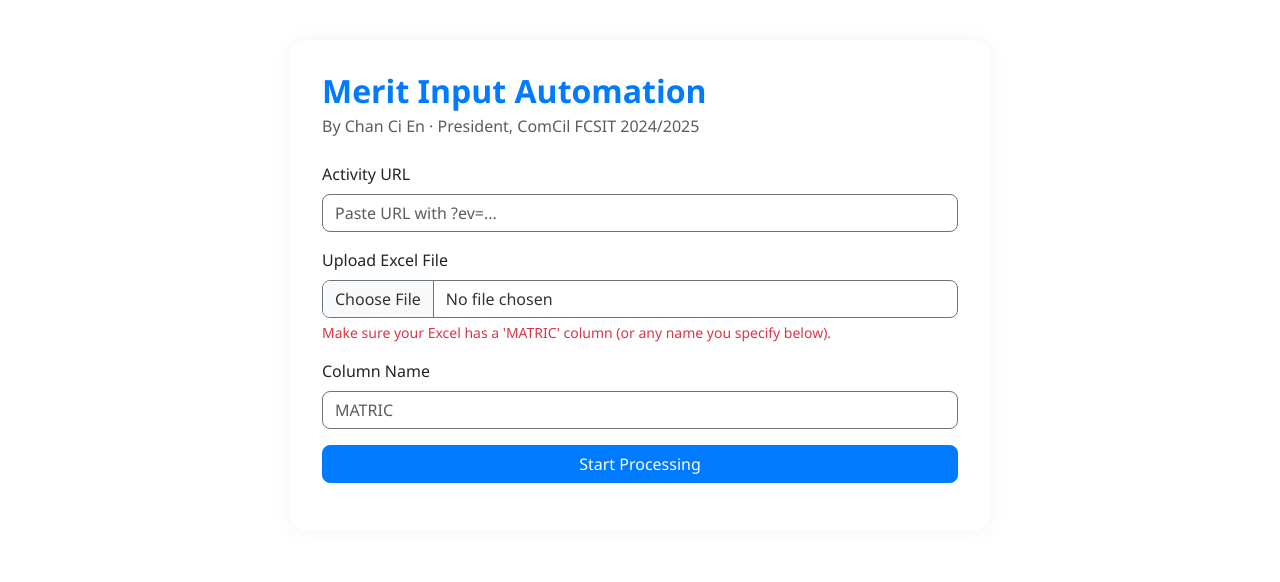
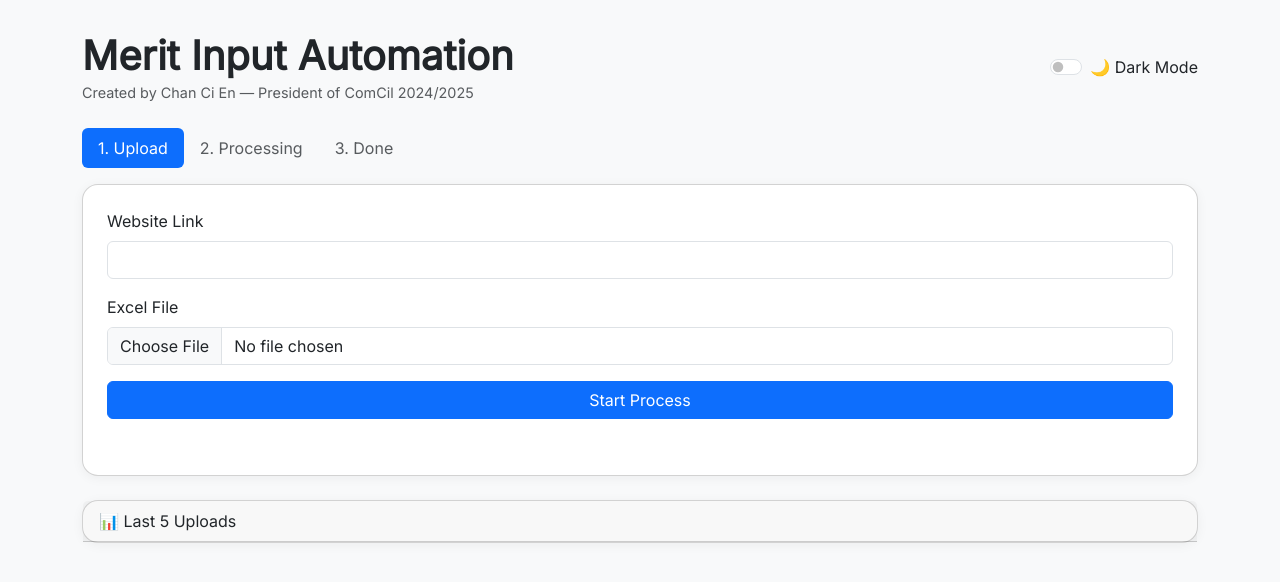
Before and after one commit to Chance3009/auto-key-in-merit, a Flask app: page / in a window 1280 px wide. Shown: the top 582 px of the page. Run offline with Flask 3, Linux system fonts and the light colour scheme; data that the repository does not hold is empty; some libraries are stand-ins or nearby versions.

Commit message:
Change layout

```diff
--- a/app.py
+++ b/app.py
@@ -1,39 +1,84 @@
 from flask import Flask, render_template, request, jsonify
 import pandas as pd
 import requests
+from datetime import datetime
 
-app = Flask(__name__)
+app = Flask(__name__, static_url_path='/static')
+
 progress = 0
 total_count = 0
+history = []  # Store history in memory instead of file
 
 
 def process_data(url, matric_numbers):
     global progress, total_count
     progress = 0
     total_count = len(matric_numbers)
-
+    results = []
     session = requests.Session()
 
     for i, matric in enumerate(matric_numbers):
-        # Simulate the POST request
-        payload = {
-            "user": matric,
-            "login": "Login"
-        }
+        try:
+            # Simulate the POST request
+            payload = {
+                "user": matric.strip(),  # Ensure no whitespace
+                "login": "Login"
+            }
 
-        headers = {
-            "User-Agent": "Mozilla/5.0",
-            "Referer": url,
-            "Content-Type": "application/x-www-form-urlencoded"
-        }
+            headers = {
+                "User-Agent": "Mozilla/5.0 (Windows NT 10.0; Win64; x64) AppleWebKit/537.36 (KHTML, like Gecko) Chrome/91.0.4472.124 Safari/537.36",
+                "Referer": url,
+                "Content-Type": "application/x-www-form-urlencoded",
+                "Accept": "text/html,application/xhtml+xml,application/xml;q=0.9,image/webp,*/*;q=0.8"
+            }
 
-        try:
-            response = session.post(url, data=payload, headers=headers)
-            # You can parse HTML here to detect success/failure (optional)
+            response = session.post(
+                url, data=payload, headers=headers, timeout=10)
+            response.raise_for_status()  # Raise exception for bad status codes
+
+            # Add to results
+            results.append({
+                "matric": matric,
+                "status": "success" if response.status_code == 200 else "failed",
+                "timestamp": datetime.now().isoformat()
+            })
+
+        except requests.exceptions.RequestException as e:
+            print(f"Network error for {matric}: {str(e)}")
+            results.append({
+                "matric": matric,
+                "status": "error",
+                "error": str(e),
+                "timestamp": datetime.now().isoformat()
+            })
         except Exception as e:
-            print(f"Error on {matric}: {e}")
+            print(f"Unexpected error for {matric}: {str(e)}")
+            results.append({
+                "matric": matric,
+                "status": "error",
+                "error": str(e),
+                "timestamp": datetime.now().isoformat()
+            })
 
         progress = (i + 1) / total_count * 100
+
+    return results
+
+
+def update_history(count, results):
+    global history
+    today = datetime.today().strftime('%Y-%m-%d %H:%M:%S')
+    entry = {
+        "date": today,
+        "count": count,
+        "success_count": len([r for r in results if r["status"] == "success"]),
+        "error_count": len([r for r in results if r["status"] == "error"]),
+        "failed_count": len([r for r in results if r["status"] == "failed"])
+    }
+
+    history.insert(0, entry)
+    history = history[:5]  # Keep only last 5 entries
+    return entry
 
 
 @app.route("/")
@@ -54,10 +99,17 @@ def process():
     if column not in df.columns:
         return f"Error: Column '{column}' not found."
 
-    matric_numbers = df[column].dropna().astype(str).str.strip().drop_duplicates().tolist()
-    process_data(url, matric_numbers)
+    matric_numbers = df[column].dropna().astype(
+        str).str.strip().drop_duplicates().tolist()
+    results = process_data(url, matric_numbers)
+    history_entry = update_history(len(matric_numbers), results)
 
-    return jsonify({"status": "success", "message": "Process started!"})
+    return jsonify({
+        "status": "success",
+        "message": "Process started!",
+        "results": results,
+        "history": history  # Send current history with response
+    })
 
 
 @app.route("/progress")
@@ -69,5 +121,10 @@ def get_progress():
     })
 
 
+@app.route("/history")
+def get_history():
+    return jsonify(history)
+
+
 if __name__ == "__main__":
     app.run(host="0.0.0.0", port=5050, debug=True)
--- /dev/null
+++ b/start_command.txt
@@ -0,0 +1 @@
+export PATH="${PATH}:/opt/render/project/.render/chrome/opt/google/chrome"; python app.py
--- a/templates/index.html
+++ b/templates/index.html
@@ -4,147 +4,218 @@
   <meta charset="UTF-8" />
   <meta name="viewport" content="width=device-width, initial-scale=1.0" />
   <title>Merit Input Automation</title>
-    <link href="https://cdn.jsdelivr.net/npm/bootstrap@5.3.0/dist/css/bootstrap.min.css" rel="stylesheet" />
-    <script src="https://cdn.jsdelivr.net/npm/bootstrap@5.3.0/dist/js/bootstrap.bundle.min.js"></script>
+
+  <link href="https://cdn.jsdelivr.net/npm/bootstrap@5.3.0/dist/css/bootstrap.min.css" rel="stylesheet">
+  <link href="https://fonts.googleapis.com/css2?family=Inter&display=swap" rel="stylesheet">
+  <script src="https://code.jquery.com/jquery-3.6.0.min.js"></script>
+  <script src="https://cdnjs.cloudflare.com/ajax/libs/xlsx/0.18.5/xlsx.full.min.js"></script>
+
   <style>
-      :root {
-        --bs-primary: #007bff;
-        --bs-secondary: #6c757d;
-        --bs-body-bg: #ffffff;
-        --bs-body-color: #333333;
+    body {
+      font-family: 'Inter', sans-serif;
+      background-color: #f8f9fa;
+      padding: 2rem;
+    }
+    .card {
+      border-radius: 1rem;
+      box-shadow: 0 2px 12px rgba(0, 0, 0, 0.05);
+    }
+    .dark-mode {
+      background-color: #121212 !important;
+      color: #e0e0e0 !important;
+    }
+    .dark-mode .card,
+    .dark-mode .form-control,
+    .dark-mode .form-select,
+    .dark-mode .nav-link,
+    .dark-mode .form-check-label,
+    .dark-mode .list-group-item,
+    .dark-mode .text-muted {
+      background-color: #1f1f1f !important;
+      color: #e0e0e0 !important;
+      border-color: #444 !important;
     }
 
-      body {
-        background-color: var(--bs-body-bg);
-        color: var(--bs-body-color);
-        font-family: 'Segoe UI', 'Helvetica Neue', sans-serif;
-        padding-top: 40px;
-      }
-
-      .container {
-        max-width: 700px;
-        background: white;
-        padding: 2rem;
-        border-radius: 1rem;
-        box-shadow: 0 0 20px rgba(0, 0, 0, 0.05);
-      }
-
-      h1 {
-        font-size: 2rem;
-        font-weight: 600;
-        color: var(--bs-primary);
-      }
-
-      .form-label {
-        font-weight: 500;
-        color: #212529;
-      }
-
-      input[type='file'],
-      input[type='text'],
-      input[type='url'] {
-        border: 1px solid var(--bs-secondary);
-        border-radius: 0.5rem;
-      }
-
-      .btn-primary {
-        background-color: var(--bs-primary);
-        border-color: var(--bs-primary);
-        border-radius: 0.5rem;
-      }
-
-      .btn-primary:hover {
-        background-color: #0069d9;
+    small.text-muted {
+      font-size: 0.9rem;
     }
 
     .progress {
-        height: 30px;
-        border-radius: 0.5rem;
-        overflow: hidden;
-        background-color: #e9ecef;
-      }
-
-      .progress-bar {
-        background-color: var(--bs-primary);
-      }
-
-      #status {
-        margin-top: 10px;
-        font-weight: 500;
-        color: #dc3545;
-      }
-
-      #progress-info {
-        font-style: italic;
-        color: var(--bs-secondary);
-      }
-
-      .form-text {
-        font-size: 0.875rem;
-        color: var(--bs-secondary);
+      height: 25px;
     }
   </style>
 </head>
 <body>
   <div class="container">
-      <h1 class="mb-1">Merit Input Automation</h1>
-      <p class="text-muted mb-4">By Chan Ci En · President, ComCil FCSIT 2024/2025</p>
+    <div class="d-flex justify-content-between align-items-center mb-4">
+     <div>
+        <h1 class="fw-bold mb-0">Merit Input Automation</h1>
+        <small class="text-muted">Created by Chan Ci En — President of ComCil 2024/2025</small>
+      </div>
+      <div class="form-check form-switch">
+        <input class="form-check-input" type="checkbox" id="darkModeToggle">
+        <label class="form-check-label" for="darkModeToggle">🌙 Dark Mode</label>
+      </div>
+    </div>
 
+    <!-- Stepper -->
+    <ul class="nav nav-pills mb-3">
+      <li class="nav-item"><a id="step-upload" class="nav-link active">1. Upload</a></li>
+      <li class="nav-item"><a id="step-processing" class="nav-link disabled">2. Processing</a></li>
+      <li class="nav-item"><a id="step-done" class="nav-link disabled">3. Done</a></li>
+    </ul>
+
+    <!-- Form card -->
+    <div class="card p-4 mb-4">
       <form id="form">
         <div class="mb-3">
-          <label for="url" class="form-label">Activity URL</label>
-          <input type="url" class="form-control" id="url" name="url" required placeholder="Paste URL with ?ev=..." />
+          <label for="url" class="form-label">Website Link</label>
+          <input type="text" id="url" name="url" class="form-control" required />
         </div>
 
         <div class="mb-3">
-          <label for="file" class="form-label">Upload Excel File</label>
-          <input type="file" class="form-control" id="file" name="file" accept=".xlsx" required />
-          <div class="form-text text-danger">Make sure your Excel has a 'MATRIC' column (or any name you specify below).</div>
+          <label for="file" class="form-label">Excel File</label>
+          <input type="file" id="file" name="file" class="form-control" required />
         </div>
 
-        <div class="mb-3">
-          <label for="column" class="form-label">Column Name</label>
-          <input type="text" class="form-control" id="column" name="column" placeholder="MATRIC" required />
+        <div class="mb-3" style="display: none;" id="column-select-wrapper">
+          <label for="column-select" class="form-label">Select Matric Column</label>
+          <select id="column-select" class="form-select"></select>
         </div>
 
-        <button type="submit" class="btn btn-primary w-100">Start Processing</button>
+        <button type="submit" class="btn btn-primary w-100">Start Process</button>
       </form>
 
-      <div class="progress mt-4" style="display: none;">
-        <div id="progress-bar" class="progress-bar progress-bar-striped progress-bar-animated" role="progressbar" style="width: 0%;">0%</div>
+      <div id="progress-section" class="mt-3" style="display: none;">
+        <p id="progress-count" class="text-muted">Processing 0 of 0</p>
+        <div class="progress mb-2">
+          <div id="progress-bar" class="progress-bar progress-bar-striped progress-bar-animated" style="width: 0%">0%</div>
         </div>
 
-      <p id="progress-info" class="text-muted mt-2"></p>
-      <p id="status" class="text-danger mt-1"></p>
+        <div class="row mt-3">
+          <div class="col">
+            <div class="card bg-success text-white">
+              <div class="card-body">
+                <h5 class="card-title">Success</h5>
+                <p id="success-count" class="card-text">0</p>
+              </div>
+            </div>
+          </div>
+          <div class="col">
+            <div class="card bg-danger text-white">
+              <div class="card-body">
+                <h5 class="card-title">Errors</h5>
+                <p id="error-count" class="card-text">0</p>
+              </div>
+            </div>
+          </div>
+          <div class="col">
+            <div class="card bg-warning text-white">
+              <div class="card-body">
+                <h5 class="card-title">Failed</h5>
+                <p id="failed-count" class="card-text">0</p>
+              </div>
+            </div>
+          </div>
+        </div>
       </div>
 
-    <script src="https://code.jquery.com/jquery-3.6.0.min.js"></script>
+      <p id="status" class="mt-3 text-info"></p>
+    </div>
+
+    <!-- Upload history -->
+    <div class="card">
+      <div class="card-header">📊 Last 5 Uploads</div>
+      <ul class="list-group list-group-flush" id="upload-history">
+        <li class="list-group-item">Loading...</li>
+      </ul>
+    </div>
+  </div>
+
   <script>
-      $(document).ready(function () {
-        $('#form').on('submit', function (e) {
-          e.preventDefault()
+    // Dark mode toggle
+    $('#darkModeToggle').on('change', function () {
+      $('body').toggleClass('dark-mode');
+    });
 
-          const url = $('#url').val()
-          const file = $('#file')[0].files[0]
-          const column = $('#column').val()
+    // Column detection
+    $('#file').on('change', function () {
+      const file = this.files[0];
+      if (!file) return;
 
-          if (!url || !file || !column) {
-            $('#status').text('Please fill all fields and upload a file.')
-            return
+      const reader = new FileReader();
+      reader.onload = function (e) {
+        const data = new Uint8Array(e.target.result);
+        const workbook = XLSX.read(data, { type: 'array' });
+        const firstSheet = workbook.Sheets[workbook.SheetNames[0]];
+        const json = XLSX.utils.sheet_to_json(firstSheet, { header: 1 });
+        const headers = json[0];
+
+        const select = $('#column-select');
+        select.empty().append('<option disabled selected>Select column</option>');
+        headers.forEach(h => {
+          if (h) select.append(`<option value="${h}">${h}</option>`);
+        });
+        $('#column-select-wrapper').show();
+      };
+      reader.readAsArrayBuffer(file);
+    });
+
+    // Upload history
+    function updateHistory(historyData) {
+      const container = $('#upload-history');
+      container.empty();
+      historyData.forEach(entry => {
+        container.append(`
+          <li class="list-group-item">
+            <div class="d-flex justify-content-between align-items-center">
+              <div>
+                <strong>${entry.date}</strong>
+                <br>
+                <small class="text-muted">Total: ${entry.count} entries</small>
+              </div>
+              <div>
+                <span class="badge bg-success">${entry.success_count}</span>
+                <span class="badge bg-danger">${entry.error_count}</span>
+                <span class="badge bg-warning">${entry.failed_count}</span>
+              </div>
+            </div>
+          </li>
+        `);
+      });
     }
 
-          const formData = new FormData()
-          formData.append('url', url)
-          formData.append('file', file)
-          formData.append('column', column)
+    // Load initial history
+    $.get('/history', function(data) {
+      updateHistory(data);
+    });
 
-          // Reset UI
-          $('#progress-bar').width('0%').text('0%')
-          $('#progress-info').text('')
-          $('#status').text('')
-          $('.progress').show()
+    // Submit form
+    $('#form').on('submit', function (e) {
+      e.preventDefault();
 
-          // Start process
+      const url = $('#url').val();
+      const file = $('#file')[0].files[0];
+      const column = $('#column-select').val() || 'MATRIC';
+
+      if (!url || !file) {
+        $('#status').text('Please provide the website link and select an Excel file.');
+        return;
+      }
+
+      const formData = new FormData();
+      formData.append('url', url);
+      formData.append('file', file);
+      formData.append('column', column);
+
+      $('#status').text('Uploading and starting process...');
+      $('#progress-bar').css('width', '0%').text('0%');
+      $('#progress-count').text('Processing 0 of 0');
+      $('#progress-section').show();
+      $('#success-count').text('0');
+      $('#error-count').text('0');
+      $('#failed-count').text('0');
+
       $.ajax({
         url: '/process',
         type: 'POST',
@@ -152,34 +223,45 @@
         contentType: false,
         processData: false,
         success: function (response) {
-              $('#status').text(response.message)
+          $('#status').text('Process started!');
+          $('#step-upload').removeClass('active').addClass('disabled');
+          $('#step-processing').removeClass('disabled').addClass('active');
+
+          // Update counts
+          const results = response.results;
+          $('#success-count').text(results.filter(r => r.status === 'success').length);
+          $('#error-count').text(results.filter(r => r.status === 'error').length);
+          $('#failed-count').text(results.filter(r => r.status === 'failed').length);
+
+          // Update history with the new data from response
+          updateHistory(response.history);
         },
-            error: function (xhr) {
-              $('#status').text(xhr.responseText || 'An error occurred.')
+        error: function () {
+          $('#status').text('An error occurred.');
         }
-          })
+      });
 
-          // Poll progress
-          const interval = setInterval(function () {
-            $.get('/progress', function (res) {
-              const p = Math.round(res.progress)
-              const total = res.total || 0
-              const current = res.current || 0
+      const interval = setInterval(() => {
+        $.get('/progress', function (data) {
+          const { progress, current, total } = data;
+          updateProgress(current, total);
+          if (progress >= 100) {
+            clearInterval(interval);
+            $('#status').text('✅ Process completed successfully!');
+            $('#progress-bar').removeClass('progress-bar-animated').addClass('bg-success');
+            $('#step-processing').removeClass('active').addClass('disabled');
+            $('#step-done').removeClass('disabled').addClass('active');
+          }
+        });
+      }, 1000);
+    });
 
-              $('#progress-bar')
-                .css('width', p + '%')
-                .text(p + '%')
-              $('#progress-info').text(`Processing ${current} of ${total} entries...`)
-
-              if (p >= 100) {
-                clearInterval(interval)
-                $('#progress-bar').removeClass('progress-bar-striped progress-bar-animated').addClass('bg-success')
-                $('#status').text('✅ Process completed!')
+    // Progress updater
+    function updateProgress(current, total) {
+      $('#progress-count').text(`Processing ${current} of ${total}`);
+      const percent = (current / total * 100).toFixed(1);
+      $('#progress-bar').css('width', percent + '%').text(percent + '%');
     }
-            })
-          }, 1000)
-        })
-      })
   </script>
 </body>
 </html>
```
Also changed, not shown: static/history.json (added, +9 -0 lines). Lines whose indentation alone changed are shown as unchanged.
